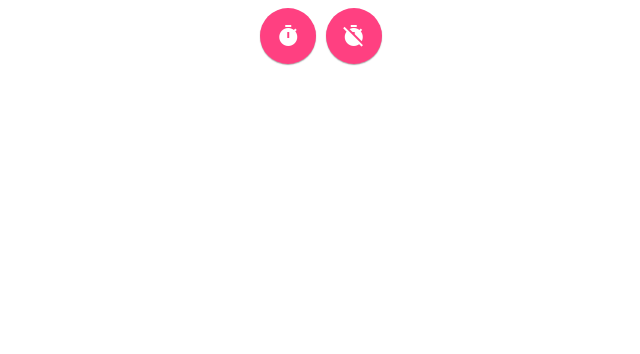
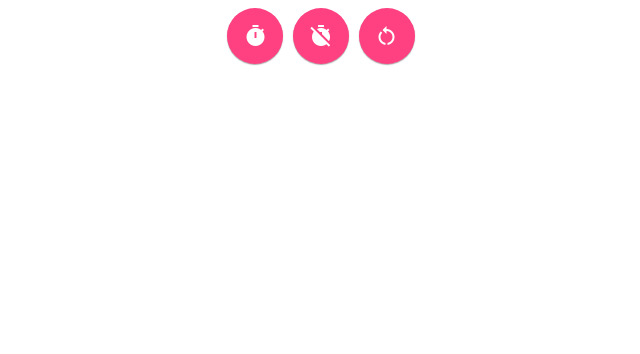
Before and after one commit to YO-SC/vuemer, a plain HTML site: page index.html in a window 1280 px wide. Shown: the part 446-800 px from the top of the page, without its empty margins (319-959 px from the left). Drawn offline with nearby package versions, Linux system fonts and the light colour scheme.

Commit message:
add restart timer functionality

```diff
--- a/app.js
+++ b/app.js
@@ -30,6 +30,13 @@ const app = Vue.createApp({
     stopTimer() {
       clearInterval(this.intervalId);
     },
+    restartTimer() {
+      this.hours = 0;
+      this.minutes = 0;
+      this.seconds = 0;
+
+      clearInterval(this.intervalId);
+    },
   },
 });
 
--- a/index.html
+++ b/index.html
@@ -61,6 +61,16 @@
           >
             <i class="material-icons">timer_off</i>
           </button>
+          <button
+            class="
+              mdl-button mdl-js-button
+              mdl-button--fab mdl-button--colored
+              mdl-js-ripple-effect
+            "
+            @click="restartTimer"
+          >
+            <i class="material-icons">restart_alt</i>
+          </button>
         </div>
       </section>
     </main>
```
